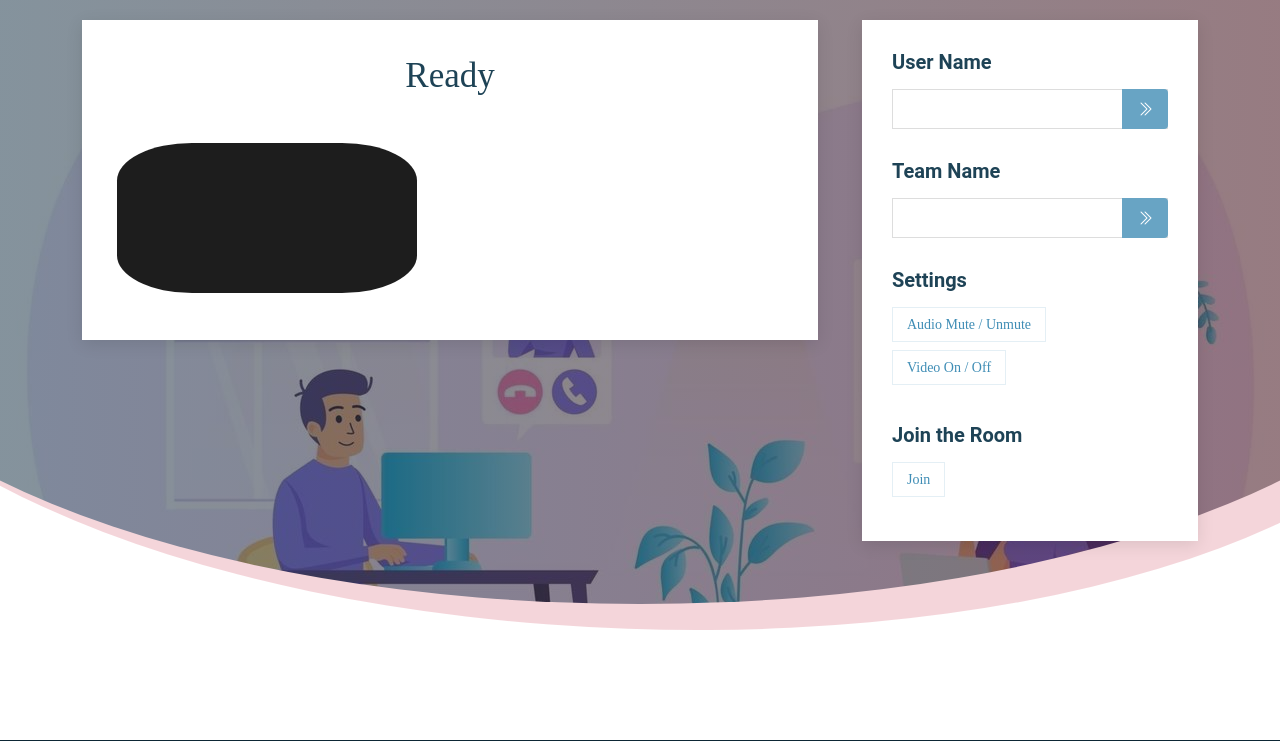
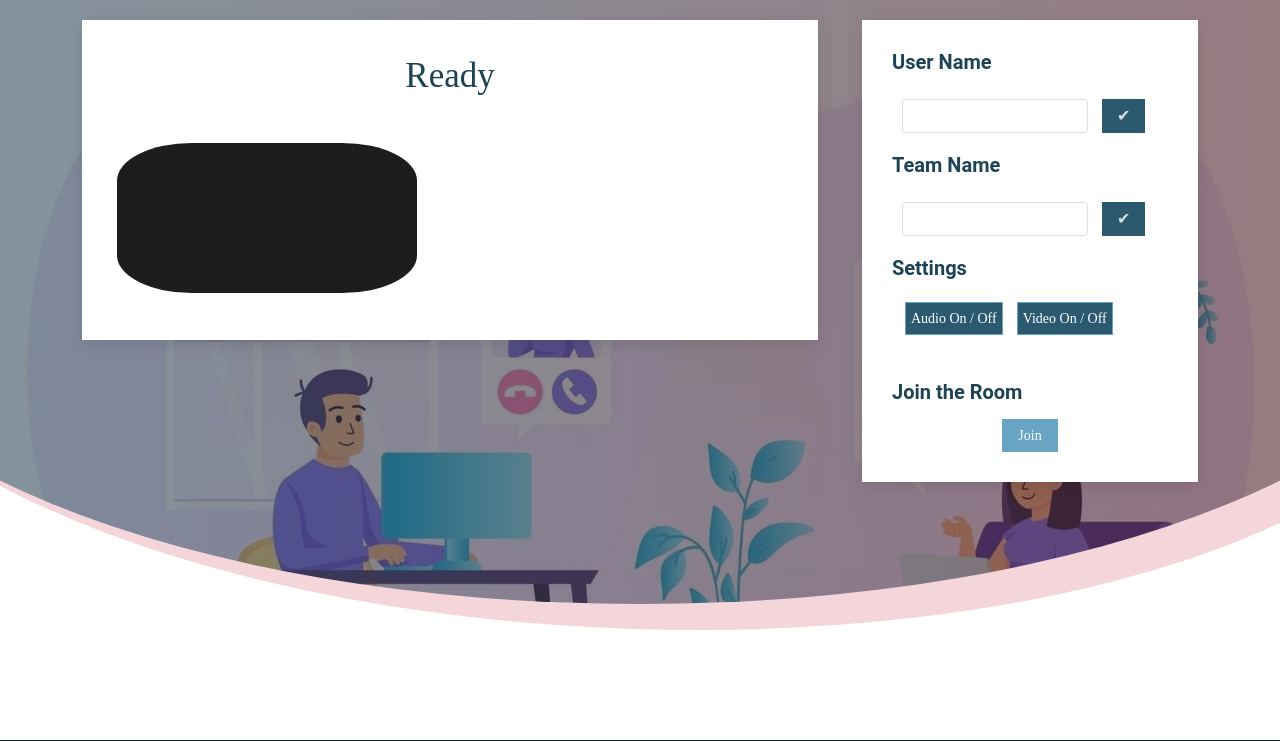
Before and after one commit to CSID-DGU/2021-2-CSC4031-bosukgyul, a Django app: page /zooming/ready/ in a window 1280 px wide. Shown: the part 80-821 px from the top of the page. Run offline with Django 3.2, Linux system fonts and the light colour scheme; parts of the project's set-up code (start-up, migrations or seed data) failed here and were passed over; some libraries are stand-ins or nearby versions; some web fonts are replaced.

Commit message:
ready -btn set

```diff
--- a/metaverse/static/css/assets/css/style.css
+++ b/metaverse/static/css/assets/css/style.css
@@ -348,7 +348,7 @@ h1, h2, h3, h4, h5, h6, .font-primary {
   height: auto;
 }
 #hero .btn-get-started {
-  font-family: "Roboto", sans-serif;
+  font-family: 'EliceDigitalBaeum_Bold';
   font-weight: 500;
   font-size: 14px;
   letter-spacing: 1px;
@@ -1747,6 +1747,36 @@ section {
   border-radius: 4px;
   width: calc(100% - 40px);
 }
+
+#username {
+  border: 1px solid #ddd;
+  padding: 4px;
+  border-radius: 4px;
+  width: calc(100% - 70px);
+}
+
+#teamname {
+  border: 1px solid #ddd;
+  padding: 4px;
+  border-radius: 4px;
+  width: calc(100% - 70px);
+}
+
+#btn-join{
+  background: #2b5970;
+  color: #ddd;
+  transition: 0,3s;
+  border: 0;
+  padding: 5px 15px;
+  margin: -1px;
+  justify-content: left;
+}
+
+#btn-join:hover{
+  background: #68A4C4;
+  transition: 0.3s;
+}
+
 .blog .sidebar .search-form form button {
   position: absolute;
   top: 0;
@@ -1763,12 +1793,13 @@ section {
   border-radius: 0 4px 4px 0;
   line-height: 0;
 }
-.blog .sidebar .search-form form button i {
+.blog .sidebar .search-form input button i {
   line-height: 0;
 }
-.blog .sidebar .search-form form button:hover {
+.blog .sidebar .search-form input button:hover {
   background: #77adca;
 }
+
 .blog .sidebar .categories ul {
   list-style: none;
   padding: 0;
@@ -1842,6 +1873,53 @@ section {
   padding-left: 5px;
   color: #bedae8;
   font-size: 14px;
+}
+
+#btn-toggle-audio {
+  background-color: #2b5970;
+  color: white;
+  font-size: 14px;
+  border: 1px solid #68A4C4;
+  margin-right: 10px;
+  padding: 5px;
+  transition: 0.3s;
+}
+
+#btn-toggle-video {
+  background-color: #2b5970;
+  color: white;
+  font-size: 14px;
+  border: 1px solid #68A4C4;
+  padding: 5px;
+  transition: 0.3s;
+}
+
+#btn-toggle-audio:hover{
+  color: white;
+  border: 1px solid #68A4C4;
+  background-color: #68A4C4;
+  margin-right: 10px;
+}
+
+#btn-toggle-video:hover{
+  color: white;
+  border: 1px solid #68A4C4;
+  background-color: #68A4C4;
+}
+
+#btn-toggle-join {
+  background-color: #68A4C4;
+  color: white;
+  font-size: 14px;
+  border: 1px solid #68A4C4;
+  padding: 5px;
+  transition: 0.3s;
+}
+
+#btn-toggle-join:hover{
+  color: white;
+  border: 1px solid #68A4C4;
+  background-color: #2b5970;
 }
 
 /*--------------------------------------------------------------
--- a/metaverse/zooming/templates/zooming/ready.html
+++ b/metaverse/zooming/templates/zooming/ready.html
@@ -48,37 +48,31 @@
 
               <!--Enter User name-->
               <h3 class="sidebar-title">User Name</h3>
-              <div class="sidebar-item search-form">
-                <form action="">
-                  <input type="text">
-                  <button type="submit"><i class="bi bi-chevron-double-right"></i></button>
-                </form>
+              <div id="label-username">
+                <input id="username"> <button id="btn-join">✔</button>
               </div>
 
               <!--Enter Team name-->
               <h3 class="sidebar-title">Team Name</h3>
-              <div class="sidebar-item search-form">
-                <form action="">
-                  <input type="text">
-                  <button type="submit"><i class="bi bi-chevron-double-right"></i></button>
-                </form>
+              <div id="label-teamname">
+                <input id="teamname"> <button id="btn-join">✔</button>
               </div>
 
               <!--Settings-->
               <h3 class="sidebar-title">Settings</h3>
               <div class="sidebar-item tags">
-                <ul>
-                  <li id="btn-toggle-audio"><a href="#">Audio Mute / Unmute</a></li>
-                  <li id="btn-toggle-video"><a href="#">Video On / Off</a></li>
-                </ul>
+
+                <div class="btn">
+                  <button id="btn-toggle-audio">Audio On / Off</button>
+                  <button id="btn-toggle-video">Video On / Off</button>
+                </div>
+
               </div>
 
               <!--Join Room-->
-              <h3 class="sidebar-title"><br>Join the Room</h3>
-              <div class="sidebar-item tags">
-                <ul>
-                  <li id="btn-toggle-join"><a href="#">Join</a></li>
-                </ul>
+              <h3 class="sidebar-title"><br><br>Join the Room</h3>
+              <div style="text-align: center;">
+                <button id="btn-toggle-join">&nbsp&nbsp&nbspJoin&nbsp&nbsp&nbsp</button>
               </div>
             </div><!-- End sidebar -->
           </div><!-- End blog sidebar -->
```
